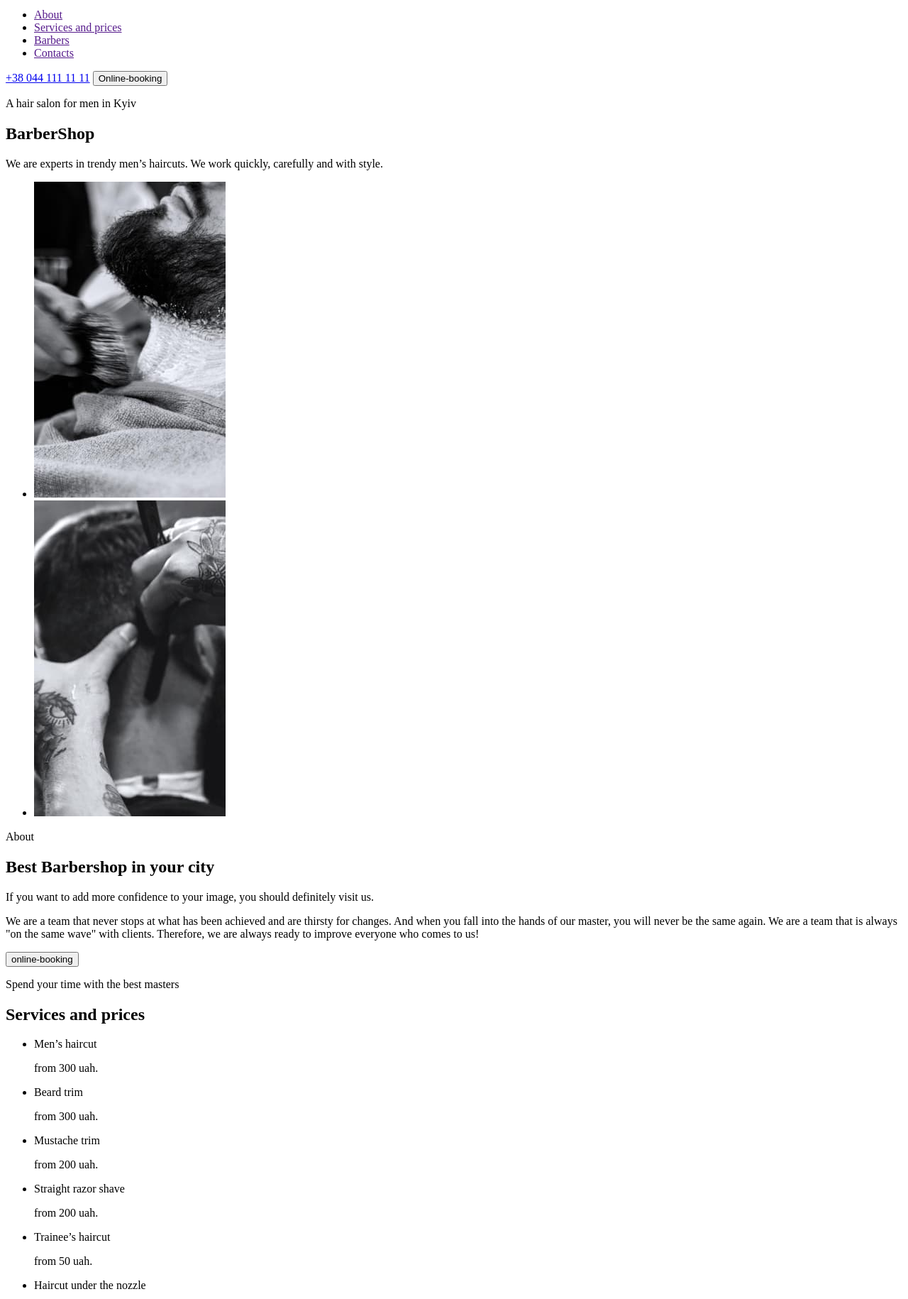
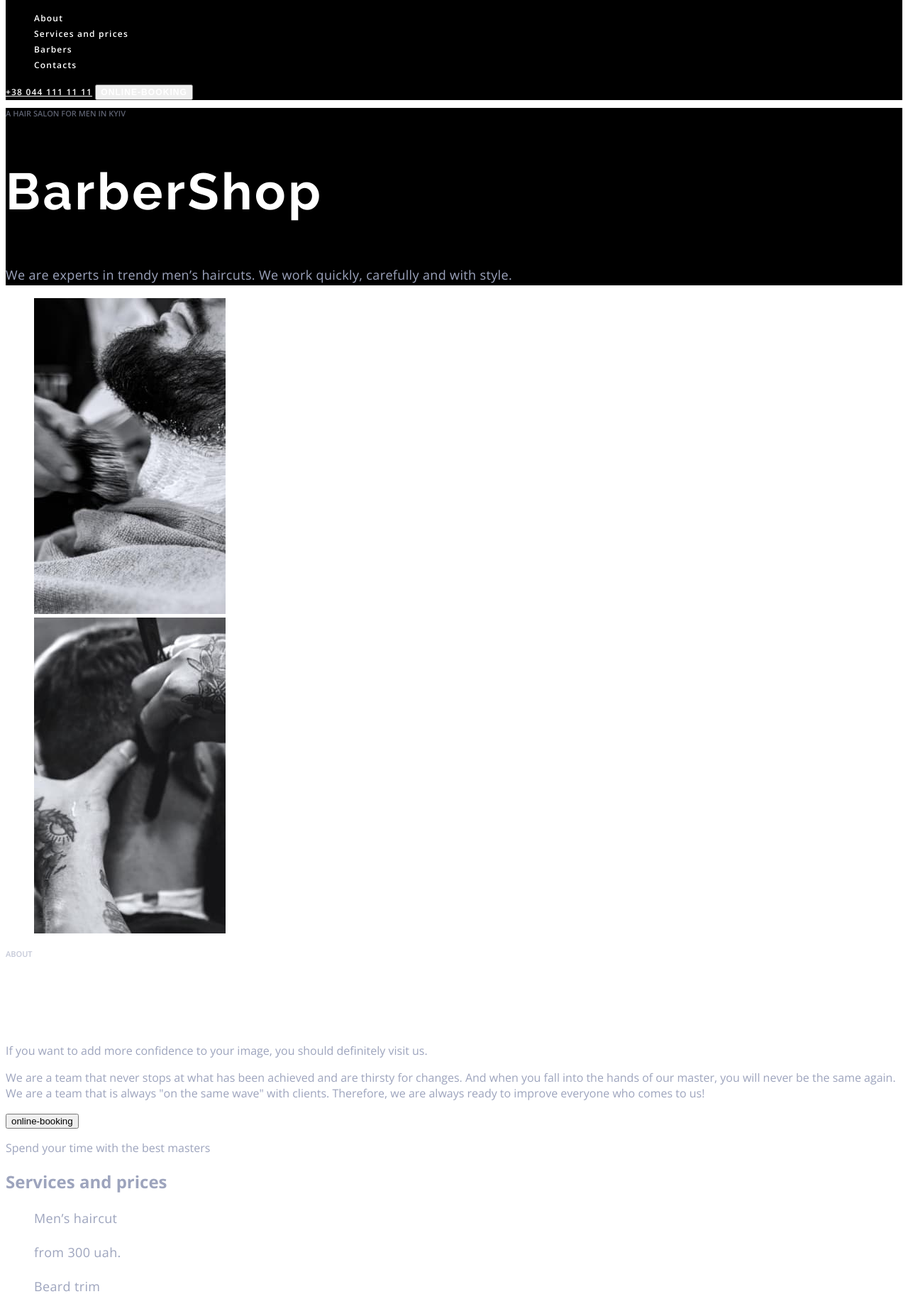
Before and after one commit to this-is-git/bc-53-02, a plain HTML site: page index.html in a window 1280 px wide. Shown: the part 72-1902 px from the top of the page at 71% size. Drawn offline with nearby package versions, Linux system fonts and the light colour scheme.

Commit message:
module-02

```diff
--- /dev/null
+++ b/css/styles.css
@@ -0,0 +1,120 @@
+:root {
+  --main-color: #9da4bd;
+  --accent-color: #ff6c00;
+  --white-color: #fff;
+  --title-color: #303030;
+  --min-title: rgba(157, 164, 189, 0.6);
+}
+
+body {
+  font-family: "Open Sans", sans-serif;
+  color: var(--main-color);
+}
+
+header {
+  background-color: #000000;
+}
+
+.link {
+  text-decoration: none;
+  color: inherit;
+}
+
+.list {
+  list-style: none;
+}
+
+.visually-hidden {
+  position: absolute;
+  width: 1px;
+  height: 1px;
+  margin: -1px;
+  border: 0;
+  padding: 0;
+  white-space: nowrap;
+  clip-path: inset(100%);
+  clip: rect(0 0 0 0);
+  overflow: hidden;
+}
+
+.min-title {
+  font-weight: 600;
+  font-size: 11px;
+  line-height: calc(15 / 11);
+  text-transform: uppercase;
+  color: #303030;
+}
+
+.title {
+  font-family: "Raleway", sans-serif;
+  font-size: 42px;
+  line-height: calc(49 / 42);
+  letter-spacing: 0.05em;
+  color: var(--white-color);
+}
+
+.menu-link,
+.header-tel {
+  font-weight: 600;
+  font-size: 12px;
+  line-height: calc(16 / 12);
+  letter-spacing: 0.1em;
+  color: var(--white-color);
+}
+
+.menu-link:hover,
+.menu-link:focus,
+.header-button:hover,
+.header-button:focus,
+.header-tel:hover,
+.header-tel:focus {
+  color: var(--accent-color);
+}
+
+.header-tel {
+  text-transform: uppercase;
+}
+
+.header-button {
+  font-weight: 600;
+  font-size: 12px;
+  line-height: calc(16 / 12);
+  letter-spacing: 0.09em;
+  text-transform: uppercase;
+  color: var(--white-color);
+}
+
+.hero-min-title {
+  color: rgba(157, 164, 189, 0.6);
+}
+
+.hero {
+  background-color: #000000;
+}
+
+.hero-title {
+  font-family: "Raleway", sans-serif;
+  font-size: 72px;
+  line-height: calc(85 / 72);
+  letter-spacing: 0.05em;
+  color: var(--white-color);
+}
+
+.hero-descr {
+  font-size: 18px;
+  line-height: calc(30 / 18);
+  letter-spacing: 0.02em;
+}
+
+.about-min-title {
+  color: var(--min-title);
+}
+
+.price-service,
+.price-sum {
+  font-size: 18px;
+  line-height: calc(30 / 18);
+  letter-spacing: 0.02em;
+}
+
+/* патерн для приховання елментів .visually-hidden */
--- a/index.html
+++ b/index.html
@@ -5,6 +5,13 @@
     <meta http-equiv="X-UA-Compatible" content="IE=edge" />
     <meta name="viewport" content="width=device-width, initial-scale=1.0" />
     <title>barbershop</title>
+    <link rel="preconnect" href="https://fonts.googleapis.com" />
+    <link rel="preconnect" href="https://fonts.gstatic.com" crossorigin />
+    <link
+      href="https://fonts.googleapis.com/css2?family=Open+Sans:wght@400;600;700&family=Raleway:wght@700&display=swap"
+      rel="stylesheet"
+    />
+    <link rel="stylesheet" href="./css/styles.css" />
   </head>
   <body>
     <header>
@@ -12,35 +19,37 @@
         <img src="./images/logo.png" alt="logo" width="69" />
       </a>
       <nav>
-        <ul>
-          <li><a href="">About</a></li>
-          <li><a href="">Services and prices</a></li>
-          <li><a href="">Barbers</a></li>
-          <li><a href="">Contacts</a></li>
+        <ul class="list">
+          <li><a class="menu-link link" href="">About</a></li>
+          <li><a class="menu-link link" href="">Services and prices</a></li>
+          <li><a class="menu-link link" href="">Barbers</a></li>
+          <li><a class="menu-link link" href="">Contacts</a></li>
         </ul>
         <div>
-          <a href="tel: +380441111111">+38 044 111 11 11</a>
-          <button type="button">Online-booking</button>
+          <a class="header-tel" class="link" href="tel: +380441111111"
+            >+38 044 111 11 11</a
+          >
+          <button class="header-button" type="button">Online-booking</button>
         </div>
       </nav>
     </header>
     <main>
-      <section>
-        <p>A hair salon for men in Kyiv</p>
-        <h1>BarberShop</h1>
-        <p>
+      <section class="hero">
+        <p class="hero-min-title min-title">A hair salon for men in Kyiv</p>
+        <h1 class="hero-title">BarberShop</h1>
+        <p class="hero-descr">
           We are experts in trendy men’s haircuts. We work quickly, carefully
           and with style.
         </p>
       </section>
-      <section>
-        <ul>
+      <section class="about">
+        <ul class="list">
           <li><img src="./images/img-1.jpg" alt="beard trim" width="270" /></li>
           <li><img src="./images/img-2.jpg" alt="head trim" width="270" /></li>
         </ul>
         <div>
-          <p>About</p>
-          <h2>Best Barbershop in your city</h2>
+          <p class="about-min-title min-title">About</p>
+          <h2 class="about-title title">Best Barbershop in your city</h2>
           <p>
             If you want to add more confidence to your image, you should
             definitely visit us.
@@ -55,51 +64,51 @@
           <button type="button">online-booking</button>
         </div>
       </section>
-      <section>
+      <section class="price">
         <p>Spend your time with the best masters</p>
         <h2>Services and prices</h2>
         <div class="">
-          <ul>
+          <ul class="list">
             <li>
-              <p>Men’s haircut</p>
-              <p>from 300 uah.</p>
+              <p class="price-service">Men’s haircut</p>
+              <p class="price-sum">from 300 uah.</p>
             </li>
             <li>
-              <p>Beard trim</p>
-              <p>from 300 uah.</p>
+              <p class="price-service">Beard trim</p>
+              <p class="price-sum">from 300 uah.</p>
             </li>
             <li>
-              <p>Mustache trim</p>
+              <p class="price-service">Mustache trim</p>
+              <p class="price-sum">from 200 uah.</p>
+            </li>
+            <li>
+              <p class="price-service">Straight razor shave</p>
+              <p class="price-sum">from 200 uah.</p>
+            </li>
+          </ul>
+          <ul class="list">
+            <li>
+              <p class="price-service">Trainee’s haircut</p>
+              <p class="price-sum">from 50 uah.</p>
+            </li>
+            <li>
+              <p class="price-service">Haircut under the nozzle</p>
               <p>from 200 uah.</p>
             </li>
             <li>
-              <p>Straight razor shave</p>
-              <p>from 200 uah.</p>
-            </li>
-          </ul>
-          <ul>
-            <li>
-              <p>Trainee’s haircut</p>
-              <p>from 50 uah.</p>
+              <p class="price-service">Children’s haircut (0-12 y.o.)</p>
+              <p class="price-sum">from 300 uah.</p>
             </li>
             <li>
-              <p>Haircut under the nozzle</p>
-              <p>from 200 uah.</p>
-            </li>
-            <li>
-              <p>Children’s haircut (0-12 y.o.)</p>
-              <p>from 300 uah.</p>
-            </li>
-            <li>
-              <p>Camouflage of gray hair</p>
-              <p>from 200 uah.</p>
+              <p class="price-service">Camouflage of gray hair</p>
+              <p class="price-sum">from 200 uah.</p>
             </li>
           </ul>
         </div>
         <button type="button">online-booking</button>
       </section>
       <section>
-        <ul>
+        <ul class="list">
           <li>
             <span>600</span>
             <p>Satisfied customers per day</p>
@@ -129,7 +138,7 @@
       <section>
         <p>For true enjoyers of the atmosphere</p>
         <h2>Our barbers</h2>
-        <ul>
+        <ul class="list">
           <li>
             <img src="./images/barber-1.jpg" alt="John Smith" width="370" />
             <h3>John Smith</h3>
@@ -150,7 +159,7 @@
       <section>
         <h2 hidden>gallery</h2>
         <p>In Latin, "barba" means "beard"</p>
-        <ul>
+        <ul class="list">
           <li><img src="./images/gallery-1.jpg" alt=" Beard trim" /></li>
           <li><img src="./images/gallery-2.jpg" alt="Men’s haircut" /></li>
           <li>
@@ -163,7 +172,7 @@
         <h2>Contacts</h2>
         <address>
           <p>st. Vasilkovaya, 7A Kiev, 08132</p>
-          <ul>
+          <ul class="list">
             <li><a href="tel: +380441111111">+38 044 111 11 11</a></li>
             <li>
               <a href="mailto: barbershop@email.com">barbershop@email.com</a>
@@ -176,12 +185,14 @@
     </main>
     <footer>
       <p>Copyright 2020</p>
-      <ul>
+      <ul class="list">
         <li>
           <a href="#" rel="noopener noreferer" target="_blank">Instagram</a>
         </li>
         <li>
-          <a href="#" rel="noopener noreferer" target="_blank">Youtube</a>
+          <a class="link" href="#" rel="noopener noreferer" target="_blank"
+            >Youtube</a
+          >
         </li>
       </ul>
     </footer>
```
